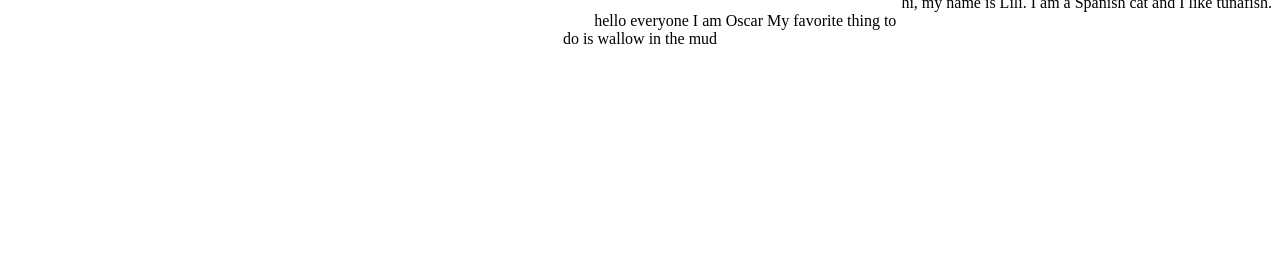
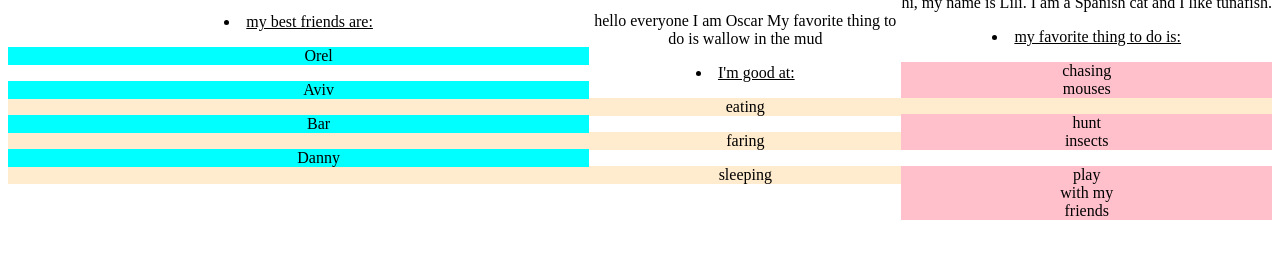
Before and after one commit to orbu13/Animal-shelter-website-practice-10-18-2023, a plain HTML site: page index.html in a window 1280 px wide. Shown: the part 392-650 px from the top of the page. Drawn offline with Linux system fonts and the light colour scheme.

Commit message:
WIP create css css

```diff
--- a/css/styles.css
+++ b/css/styles.css
@@ -35,7 +35,7 @@ div.pig {
     text-align: center;
     border-image-width: auto;
     display: block;
-    float: none;
+    float:none;
 }
 
 .dog img{
@@ -46,3 +46,27 @@ div.pig {
     width: 200px;
     border: 25px solid black;
 }
+
+div.pig li{
+   text-decoration: underline;
+}
+
+div.cat li{
+    text-decoration: underline;
+}
+
+div.dog li {
+    text-decoration: underline;
+}
+
+div.dog ol{
+    background-color: aqua;
+}
+
+div.cat ul{
+    background-color: pink;
+}
+
+div.pig ol{
+    background-color: blanchedalmond;
+}
--- a/index.html
+++ b/index.html
@@ -20,9 +20,23 @@
     <nav>
     <div class="container">our loving animals</div>
         <div class="cat"><img class="hey" src="https://hips.hearstapps.com/hmg-prod/images/neva-masquerade-royalty-free-image-1674509896.jpg?crop=0.611xw:1.00xh;0.196xw,0&resize=640:*" alt=""><a href="cats.html">meow its Lili</a>
-        <p> hi, my name is Lili. I am a Spanish cat and I like tunafish.</p></div>
-        <div class="dog"><img src="https://ca-times.brightspotcdn.com/dims4/default/1702d36/2147483647/strip/true/crop/556x642+0+0/resize/1200x1386!/quality/75/?url=https%3A%2F%2Fcalifornia-times-brightspot.s3.amazonaws.com%2Fe0%2F53%2F224f602341f3a46c3872530e7e79%2Fthumbnail-image002.jpg" alt=""><a href="dogs.html">woof mt name is Pistachio</a><p> hi, my name is pistachio I like to run and jump around I like to lick and make some friends</p></div>
-        <div class="pig"><img src="https://i.natgeofe.com/k/0ed36c42-672a-425b-9e62-7cc946b98051/pig-fence_square.jpg" alt=""><a href="pigs.html">oink oink i am Oscar</a><p> hello everyone I am Oscar My favorite thing to do is wallow in the mud</p></div>
+        <p> hi, my name is Lili. I am a Spanish cat and I like tunafish.</p><li> my favorite thing to do is:</li>
+        <ul> chasing mouses</ul>
+        <ul>hunt insects</ul>
+        <ul>play with my friends</ul>
+    </div>
+        <div class="dog"><img src="https://ca-times.brightspotcdn.com/dims4/default/1702d36/2147483647/strip/true/crop/556x642+0+0/resize/1200x1386!/quality/75/?url=https%3A%2F%2Fcalifornia-times-brightspot.s3.amazonaws.com%2Fe0%2F53%2F224f602341f3a46c3872530e7e79%2Fthumbnail-image002.jpg" alt=""><a href="dogs.html">woof mt name is Pistachio</a><p> hi, my name is pistachio I like to run and jump around I like to lick and make some friends</p><li> my best friends are:</li>
+        <ol>Orel</ol>
+        <ol>Aviv</ol>
+        <ol>Bar</ol>
+        <ol>Danny</ol>
+    </div>
+        <div class="pig"><img src="https://i.natgeofe.com/k/0ed36c42-672a-425b-9e62-7cc946b98051/pig-fence_square.jpg" alt=""><a href="pigs.html">oink oink i am Oscar</a><p> hello everyone I am Oscar My favorite thing to do is wallow in the mud</p>
+        <li> I'm good at:</li>
+        <ol>eating</ol>
+        <ol>faring</ol>
+        <ol>sleeping</ol>
+    </div>
     </nav>
 </body>
 </html>
```
